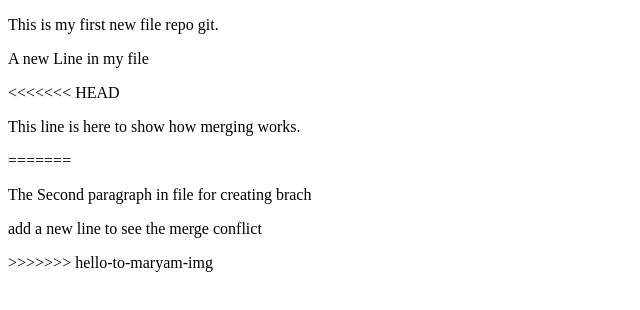
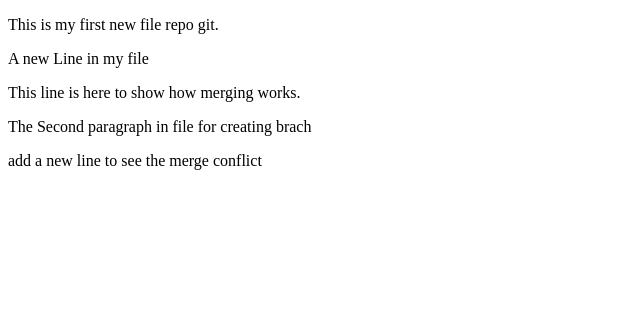
Before and after one commit to MaryTosanTech/test, a plain HTML site: page index.html in a window 1280 px wide. Shown: the whole page, without its empty margins (0-640 px from the left). Drawn offline with Linux system fonts and the light colour scheme.

Commit message:
update index.html

```diff
--- a/index.html
+++ b/index.html
@@ -9,11 +9,8 @@
   <body>
     <p>This is my first new file repo git.</p>
     <p>A new Line in my file</p>
-<<<<<<< HEAD
     <p>This line is here to show how merging works.</p>
-=======
     <p>The Second paragraph in file for creating brach</p>
     <p>add a new line to see the merge conflict</p>
->>>>>>> hello-to-maryam-img
   </body>
 </html>
```
